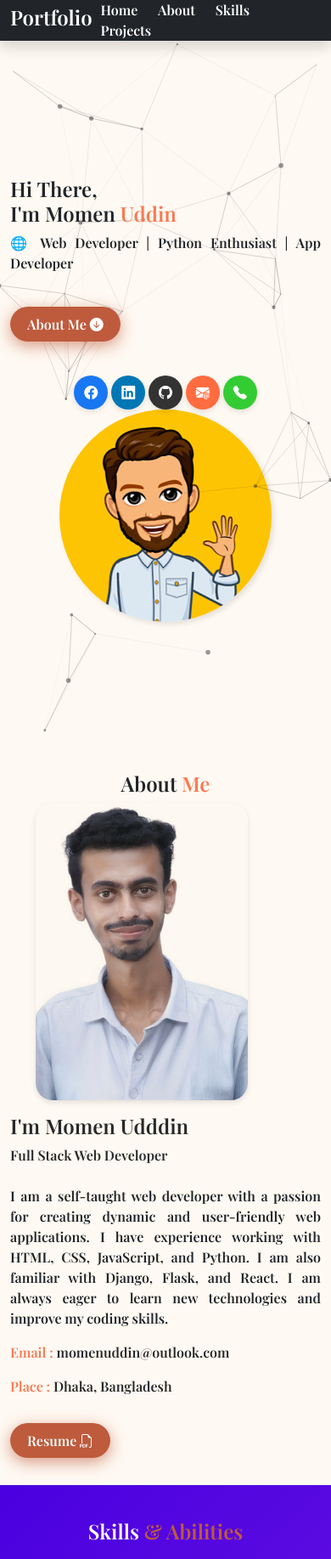
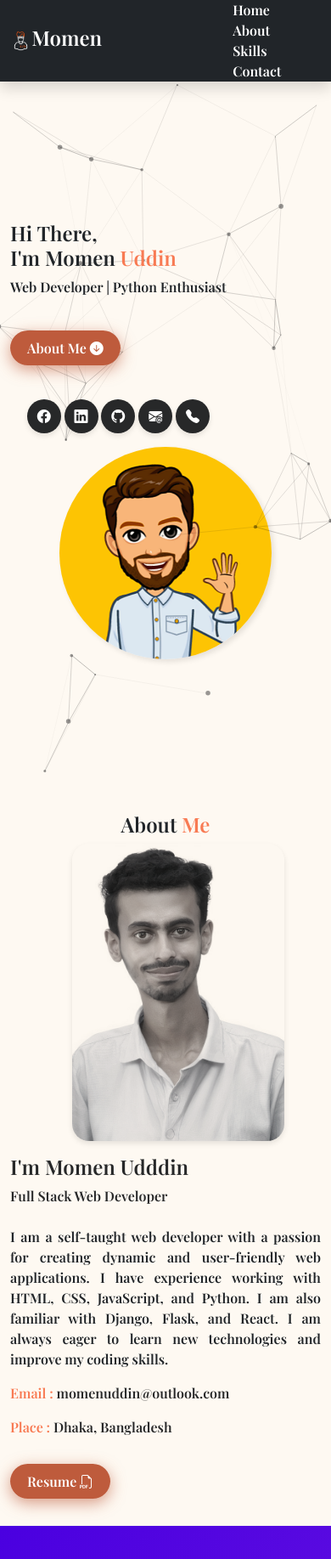
Before and after one commit to momen-uddin/momen-uddin-portfolio, a Flask app: page / in a window 390 px wide. Shown: the top 1835 px of the page at 85% size. Run offline with Flask 3, Linux system fonts and the light colour scheme; some libraries are stand-ins or nearby versions; some web fonts are replaced.

Commit message:
Add SVG image, enhance styles, and update HTML structure for better layout and responsiveness

```diff
--- a/static/css/style.css
+++ b/static/css/style.css
@@ -21,7 +21,7 @@ a:hover {
 }
 
 .contact a,
-.cv a {
+.cv a, .contact button {
   width: 30vw;
   color: #fff;
   background-color: #be5b3c;
@@ -73,6 +73,12 @@ h1, h2, h3, h4, h5, h6 {
   box-shadow: 0 3px 6px rgba(0, 0, 0, 0.1);
   object-fit: cover;
   object-position: center;
+  filter: grayscale(80%); /* Make the image black and white */
+  transition: filter 0.3s ease; /* Smooth transition */
+}
+
+.about-img img:hover {
+  filter: grayscale(0%); /* Restore color on hover */
 }
 
 .img-fluid {
@@ -98,29 +104,34 @@ h1, h2, h3, h4, h5, h6 {
   margin: 0;
 }
 
-.social-links a:hover {
-  background-color: #bfc0c2;
+.social-links a {
+  background-color: #272829;
+  /* transform: scale(1.1) translateY(-3px); */
+}
+
+.social-links .btn-facebook:hover {
+  background-color: #1877f2;
   transform: scale(1.1) translateY(-3px);
 }
 
-.social-links .btn-facebook {
-  background-color: #1877f2;
+.social-links .btn-linkedin:hover {
+  background-color: #0077b5;
+  transform: scale(1.1) translateY(-3px);
 }
 
-.social-links .btn-linkedin {
-  background-color: #0077b5;
+.social-links .btn-github:hover {
+  background-color: #333;
+  transform: scale(1.1) translateY(-3px);
 }
 
-.social-links .btn-github {
-  background-color: #333;
+.social-links .btn-email:hover {
+  background-color: #ff6c40;
+  transform: scale(1.1) translateY(-3px);
 }
 
-.social-links .btn-email {
-  background-color: #ff6c40;
-}
-
-.social-links .btn-phone {
+.social-links .btn-phone:hover {
   background-color: #33cc33;
+  transform: scale(1.1) translateY(-3px);
 }
 
 /* Media query for mobile */
--- a/templates/index.html
+++ b/templates/index.html
@@ -33,15 +33,15 @@
     <!-- nav bar -->
     <nav class="bg-dark shadow">
       <div class="container d-flex justify-content-between align-items-center">
-        <div class="title text-white">
-          <h3>Portfolio</h3>
+        <div class="title text-white d-flex align-items-center justified-content-start">
+          <img src="../static/img/it.png" width="10%" /> <h3>Momen</h3>
         </div>
 
         <div class="nav-link">
           <a href="#home">Home</a>
           <a href="#about">About</a>
           <a href="#skill">Skills</a>
-          <a href="#">Projects</a>
+          <a href="#contactMe">Contact</a>
         </div>
       </div>
     </nav>
@@ -59,28 +59,28 @@
             <h1 class="text-dark">Hi There,<br>
               I'm Momen <span style="color: #F87A53;">Uddin</span></h1>
             <p class="text-dark text" style="text-align: justify;">
-              <span>🌐 Web Developer | Python Enthusiast | App Developer</span>
+              <span> Web Developer | Python Enthusiast </span>
             </p>
             <div class="contact mt-5">
               <a href="#about">About Me <i class="bi bi-arrow-down-circle-fill"></i></a>
             </div>
 
             <!-- Social Links -->
-            <div class="social-links mt-5 text-center">
+            <div class="social-links mt-5 mb-3 text-center">
               <div class="social-links-container">
-                <a href="https://www.fb.com/momen.stareye" class="btn btn-facebook" target="_blank">
+                <a href="https://www.fb.com/momen.stareye" class="btn btn-facebook icon" target="_blank">
                   <i class="bi bi-facebook"></i>
                 </a>
-                <a href="https://www.linkedin.com/in/momen-uddin/" class="btn btn-linkedin" target="_blank">
+                <a href="https://www.linkedin.com/in/momen-uddin/" class="btn btn-linkedin icon" target="_blank">
                   <i class="bi bi-linkedin"></i>
                 </a>
-                <a href="https://github.com/momen-uddin" class="btn btn-github" target="_blank">
+                <a href="https://github.com/momen-uddin" class="btn btn-github icon" target="_blank">
                   <i class="bi bi-github"></i>
                 </a>
-                <a href="mailto:momenuddin@outlook.com" class="btn btn-email" target="_blank">
+                <a href="mailto:momenuddin@outlook.com" class="btn btn-email icon" target="_blank">
                   <i class="bi bi-envelope-at-fill"></i>
                 </a>
-                <a href="tel:+8801841987704" class="btn btn-phone" target="_blank">
+                <a href="tel:+8801841987704" class="btn btn-phone icon" target="_blank">
                   <i class="bi bi-telephone-fill"></i>
                 </a>
               </div>
@@ -109,7 +109,7 @@
       <div class="container">
         <div class="row">
           <div class="col-md-6">
-            <div class="about-img">
+            <div class="about-img d-flex  justify-content-center">
               <img
                 src="../static/img/profile-img.jpg"
                 alt="about-img"
@@ -248,7 +248,7 @@
                 <i class="bi bi-chat-dots-fill"></i>
                 <textarea placeholder="Message" name="msg" required></textarea>
               </div>
-              <button type="submit">Submit <i class="fas fa-paper-plane"></i></button>
+                <button type="submit">Submit</button>
             </form>
           </div>
         </div>
```
Also changed, not shown: static/img/it.png (added), static/img/it.svg (added).
